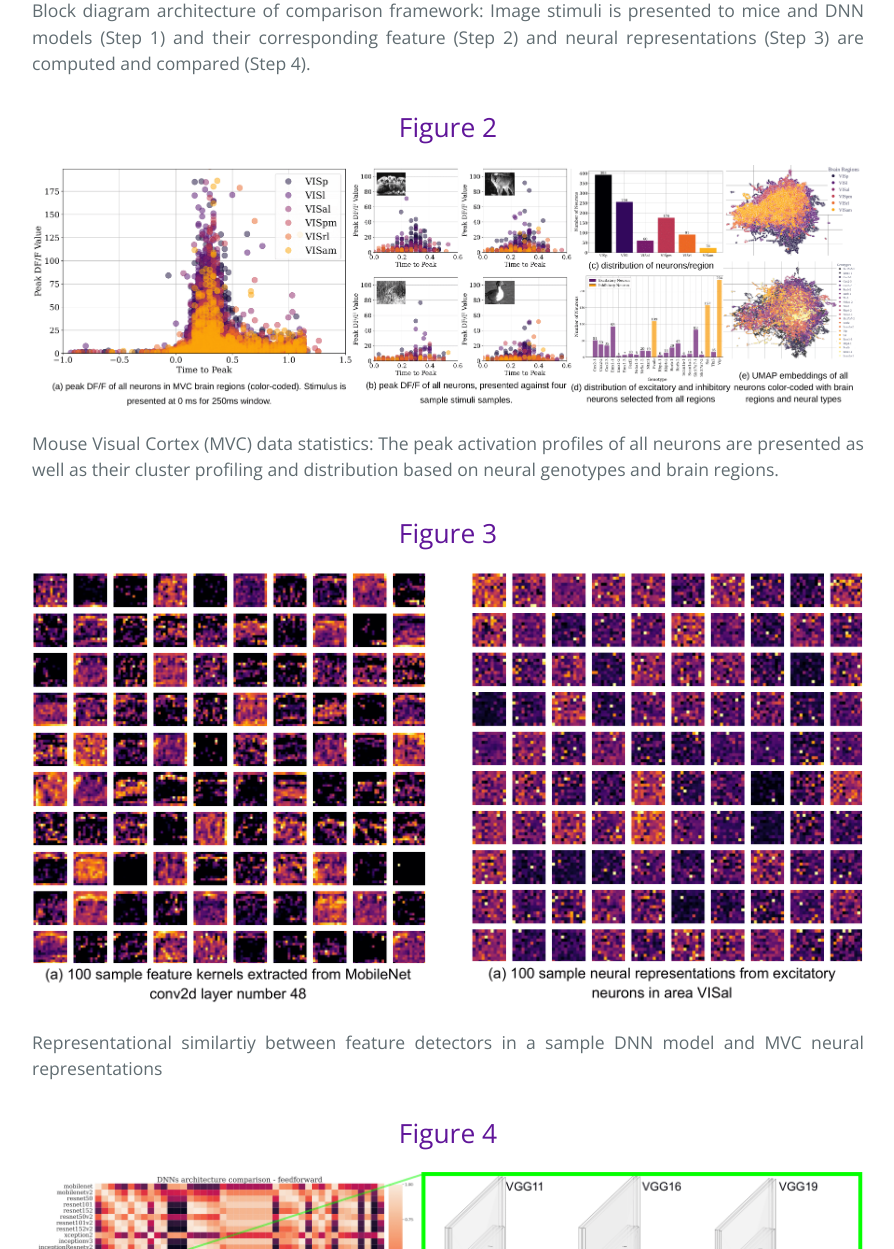
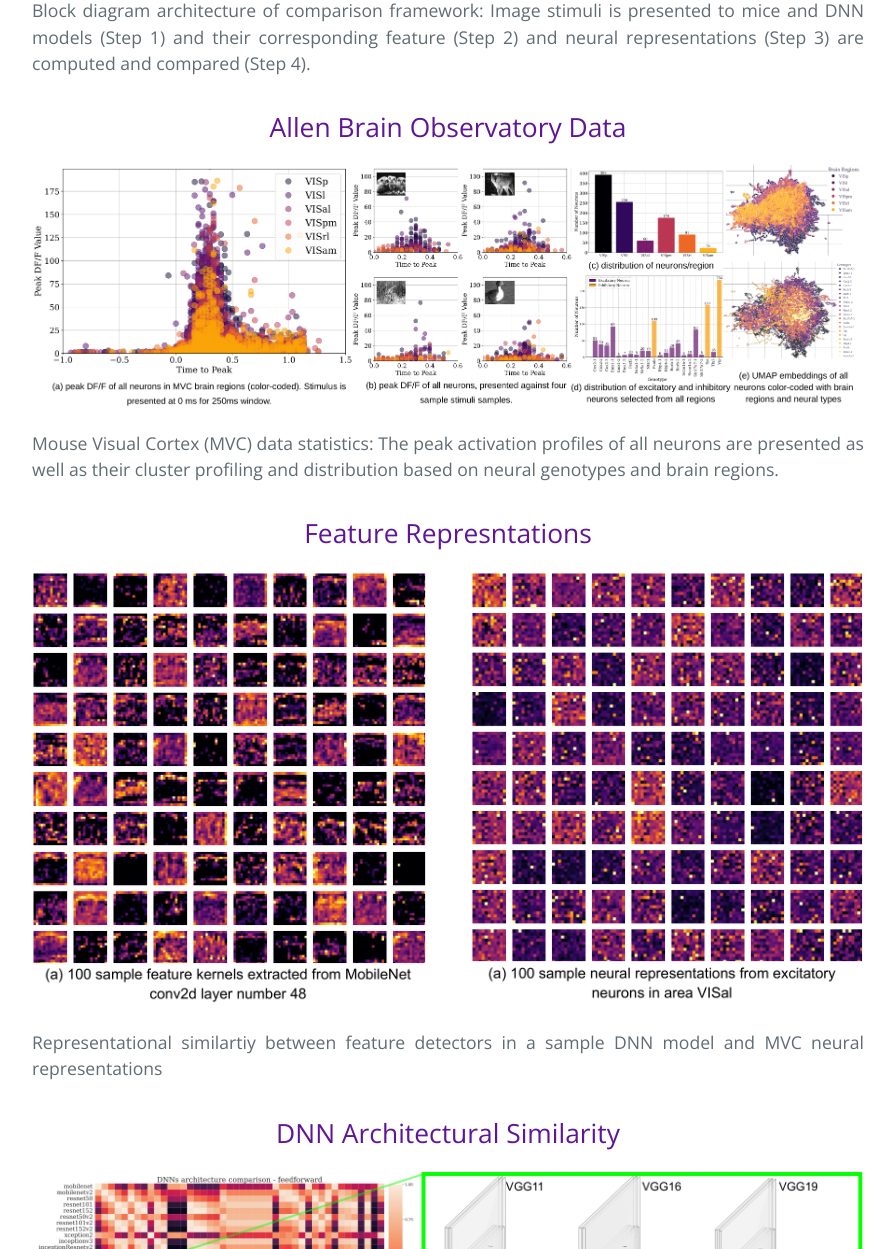
Before and after one commit to neurnai/neurnai.github.io, a Jekyll site: the page built from index.md, in a window 1280 px wide and 1400 px high, scrolled down 948 px. Shown: the part 151-1400 px from the top of the window, without its empty margins (192-1086 px from the left). Built offline with Jekyll 4.4.1, drawn with Linux system fonts in a browser that asks for light colours; some of the changed text lies outside the part shown.

Commit message:
Update index.md

```diff
--- a/index.md
+++ b/index.md
@@ -9,20 +9,20 @@ layout: default
 ![Visual Cortex to Artificial Networks](Figure_1.drawio.png)
 <p style="text-align: justify">Block diagram architecture of comparison framework: Image stimuli is presented to mice and DNN models (Step 1) and their corresponding feature (Step 2) and neural representations (Step 3) are computed and compared (Step 4).</p>
 
-<h2 style="text-align: center;">Figure 2</h2>
+<h2 style="text-align: center;">Allen Brain Observatory Data</h2>
 ![Methods](Methods_NeurAI.png)
 <p style="text-align: justify">Mouse Visual Cortex (MVC) data statistics: The peak activation profiles of all neurons are presented as well as their cluster profiling and distribution based on neural genotypes and brain regions.</p>
 
-<h2 style="text-align: center">Figure 3</h2>
+<h2 style="text-align: center">Feature Represntations</h2>
 ![Representational Similarity](Extra_Figures.drawio.png)
 <p style="text-align: justify">Representational similartiy between feature detectors in a sample DNN model and MVC neural representations</p>
 
 
-<h2 style="text-align: center">Figure 4</h2>
+<h2 style="text-align: center">DNN Architectural Similarity</h2>
 ![Architectural Similarity](Figure_6.drawio.png)
 <p style="text-align: justify">DNNs' architectural similarity: The confusion matrix on the left shows the correlation similarity of 44 DNN architectures with purple as the lowest and skin as the highest correlation. The zoom version of three similar architectures (VGG11, VGG16 and VGG19) are displayed with the highlighted layer difference between VGG16 and VGG11 as ReLU and Conv between VGG16 and VGG19. The bottom matrices show the Needleman-Wunsch algorithm applied on these architectures and how the traceback matrix was used to calculate similarity index.</p>
 
-<h2 style="text-align: center">Figure 5</h2>
+<h2 style="text-align: center">Population & Neuron Level Analysis</h2>
 ![Architectural Similarity](Figure_5.drawio.png)
 <p style="text-align: justify">(a) RMSE scores of comparing feature detectors with neural representations across MVC brain regions for all the shortlisted DNN architectures, (b) shows the similar focused across neural sub-types: excitatory and inhibitory neural genotypes. The comparison between NeuRN and non-NeuRN architectures are shown in (c) with diagonal line defining the winning models for their neural compatibility. In (d), comparison of neural representations and DNN activations is mapped for both NeuRN and non-NeuRN DNN architectures, showing the activation curves of randomly sampled units in (e).</p>
 
```
